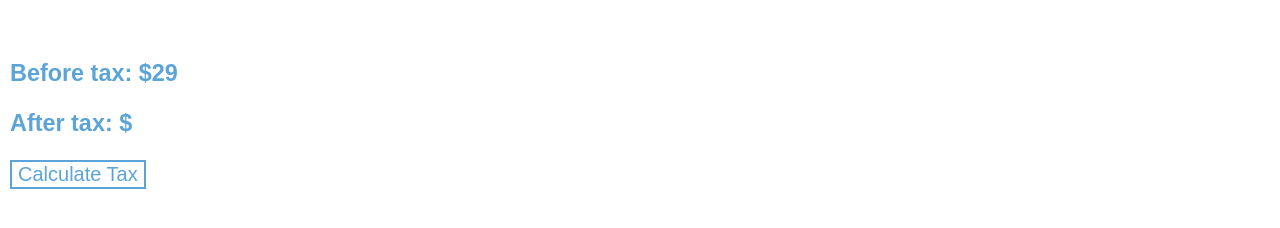
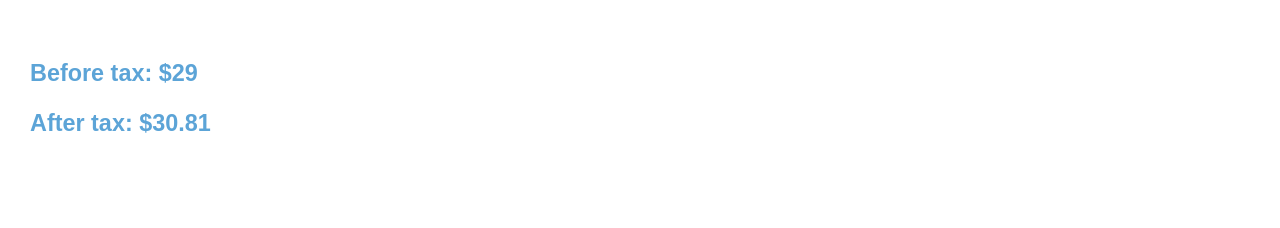
Before and after one commit to SpencerBouse/Tshirt, a plain HTML site: page index.html in a window 1280 px wide. Both pictures are taken after a click on the element 372 px from the left and 442 px from the top of the page. Shown: the part 522-750 px from the top of the page. Drawn offline with Linux system fonts and the light colour scheme.

Commit message:
remove js

```diff
--- a/index.html
+++ b/index.html
@@ -200,7 +200,6 @@
     <div class="prices">
       <h3>Before tax: $<span id="beforeTax"></span></h3>
       <h3>After tax: $<span id="afterTax"></span></h3>
-      <button id="taxButton">Calculate Tax</button>
     </div>
 
     <script type="text/javascript" src="main.js"></script>
--- a/main.css
+++ b/main.css
@@ -283,16 +283,9 @@ body{
 .prices{
   font-size: 20px;
   color: #5ca4d7;
-  margin-left: 10px;
+  margin-left: 30px;
 }
-#taxButton{
-  border: 2px solid #5ca4d7;
-  background-color: #fff;
-  color: #5ca4d7;
-}
-#taxButton:hover{
-  background-color: #31688f;
-}
+
 /*animation*/
 @keyframes fadein {
   0% {
--- a/main.js
+++ b/main.js
@@ -3,27 +3,27 @@ var buttonPink = document.getElementById('pinkButton');
 var buttonOrange = document.getElementById('orangeButton');
 var beforeTaxes = document.getElementById('beforeTax');
 var afterTaxes = document.getElementById('afterTax');
-var taxButton = document.getElementById('taxButton');
 var bluePressed = false;
 var pinkPressed = false;
 var orangePressed = false;
 var subtotal = 0;
 
-taxButton.addEventListener('click',function(){
-  var taxes = ((subtotal * .0625) + subtotal);
-  afterTaxes.innerHTML = taxes;
-})
+function taxes(calc){
+  return((calc * 1.0625).toFixed(2));
+}
 
 buttonBlue.addEventListener('click',function(){
   if(bluePressed===false){
       bluePressed = true;
       subtotal += 29;
       beforeTaxes.innerHTML = subtotal;
+      afterTaxes.innerHTML = taxes(subtotal);
   }
   else{
     bluePressed = false;
     subtotal -= 29;
     beforeTaxes.innerHTML = subtotal;
+    afterTaxes.innerHTML = taxes(subtotal);
   }
 })
 
@@ -32,11 +32,13 @@ buttonPink.addEventListener('click',function(){
       pinkPressed = true;
       subtotal += 19;
       beforeTaxes.innerHTML = subtotal;
+      afterTaxes.innerHTML = taxes(subtotal);
   }
   else{
     pinkPressed = false;
     subtotal -= 19;
     beforeTaxes.innerHTML = subtotal;
+    afterTaxes.innerHTML = taxes(subtotal);
   }
 })
 
@@ -45,10 +47,12 @@ buttonOrange.addEventListener('click',function(){
       orangePressed = true;
       subtotal += 38;
       beforeTaxes.innerHTML = subtotal;
+      afterTaxes.innerHTML = taxes(subtotal);
   }
   else{
     orangePressed = false;
     subtotal -= 38;
     beforeTaxes.innerHTML = subtotal;
+    afterTaxes.innerHTML = taxes(subtotal);
   }
 })
```
